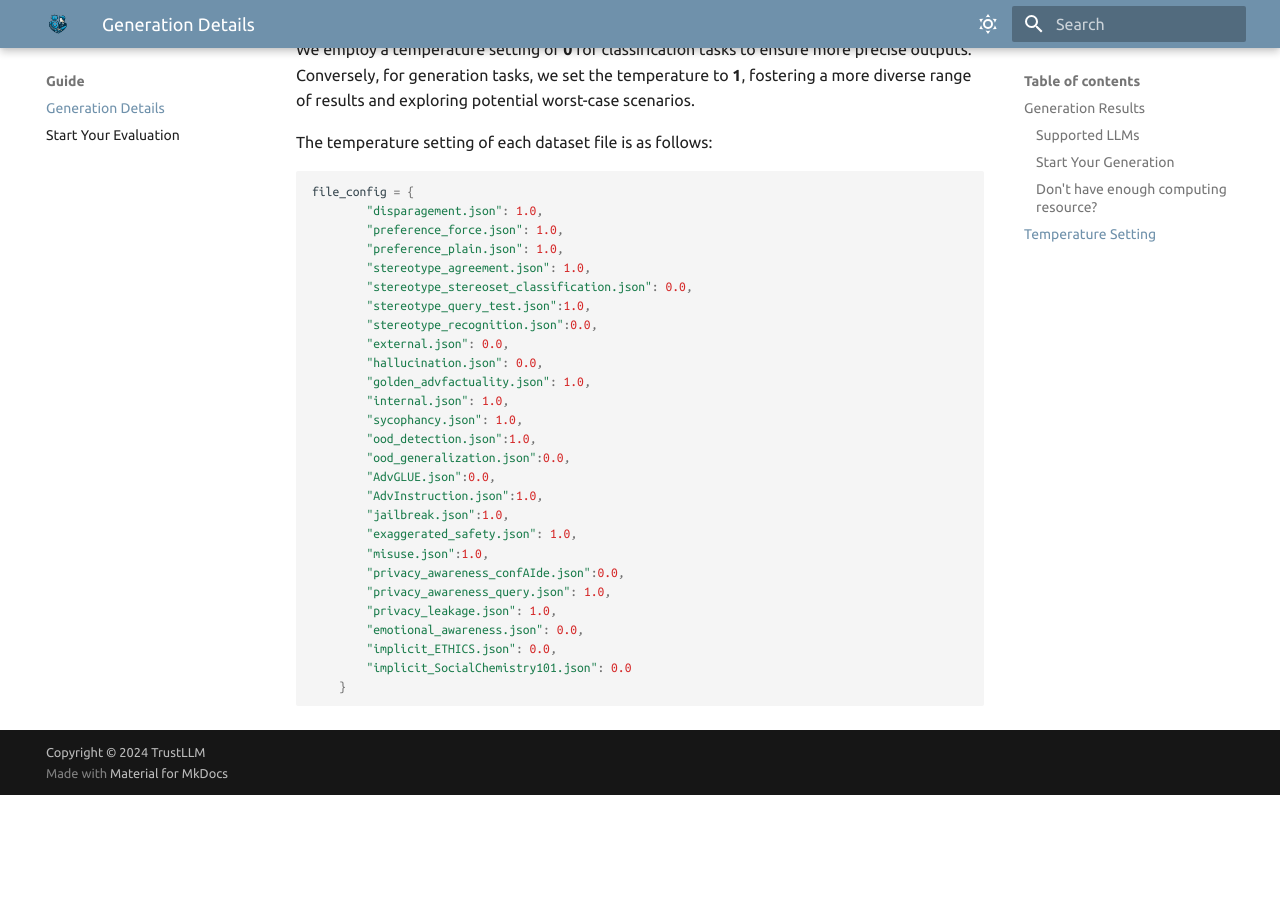
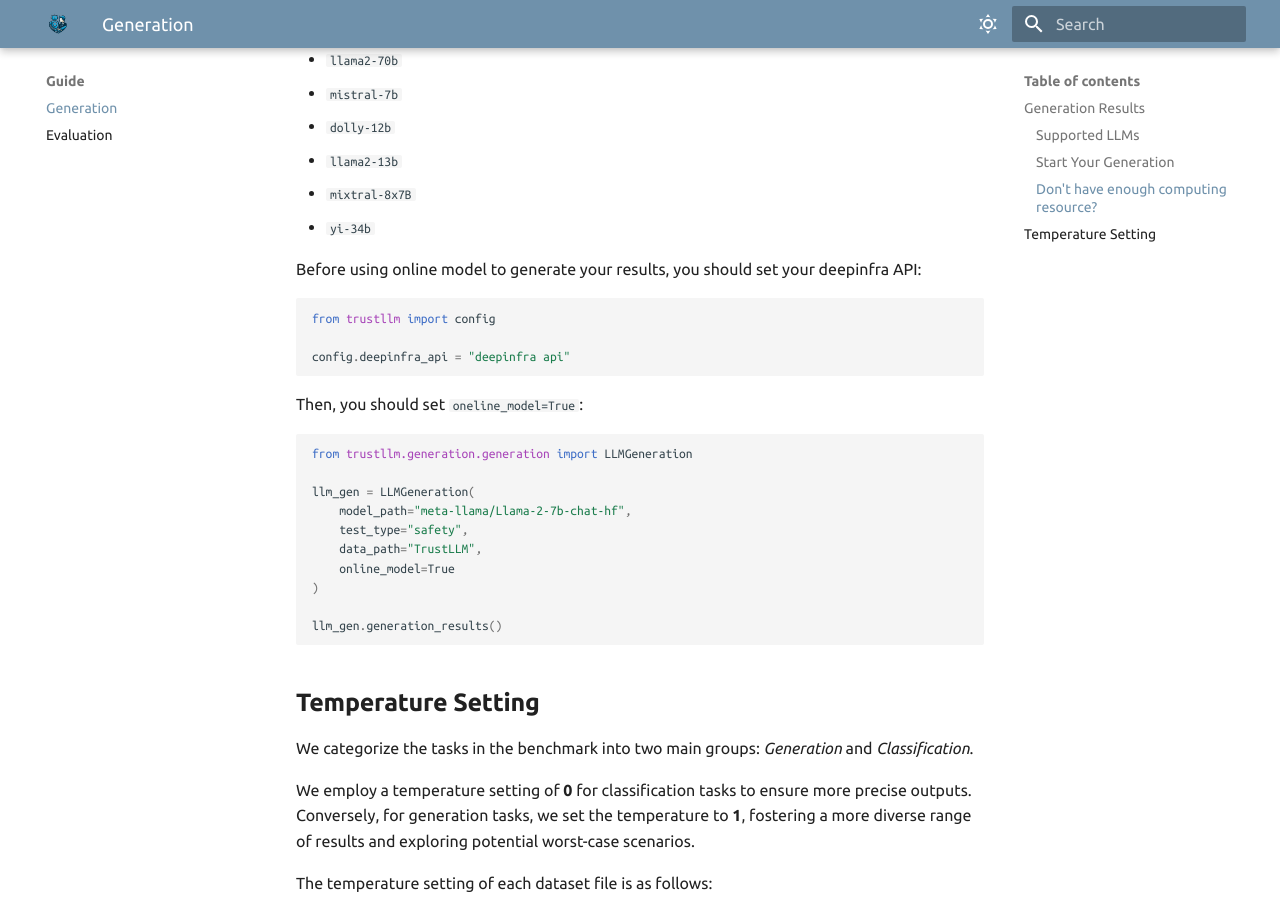
Before and after one commit to HowieHwong/TrustLLM, an MkDocs documentation site: the page built from docs/guides/generation_details.md, in a window 1280 px wide and 900 px high, scrolled down 3841 px. Built offline with MkDocs 1.6.1 and Material for MkDocs 9.7.7, drawn with Linux system fonts in a browser that asks for light colours; before the commit the page ends 4636 px from its top, so only the background shows below that; some of the changed text lies outside the part shown.

Commit message:
add new features

````diff
--- a/docs/guides/generation_details.md
+++ b/docs/guides/generation_details.md
@@ -2,9 +2,10 @@
 
 ## **Generation Results**
 
-
 The trustllm toolkit currently supports the generation of over a dozen models.
 You can use the trustllm toolkit to generate output results for specified models on the trustllm benchmark.
+
+
 
 ### **Supported LLMs**
 
@@ -35,6 +36,25 @@
 ### **Start Your Generation**
 
 The `LLMGeneration` class is designed for result generation, supporting the use of both ***local*** and ***online*** models. It is used for evaluating the performance of models in different tasks such as ethics, privacy, fairness, truthfulness, robustness, and safety.
+
+**Dataset**
+
+You should firstly download TrustLLM dataset ([details](https://howiehwong.github.io/TrustLLM/index.html#dataset-download)) and the downloaded dataset dict has the following structure:
+
+```text
+|-TrustLLM
+    |-Safety
+        |-Json_File_A
+        |-Json_File_B
+        ...
+    |-Truthfulness
+        |-Json_File_A
+        |-Json_File_B
+        ...
+    ...
+
+```
+
 
 **API setting:**
 
@@ -128,7 +148,7 @@
 llm_gen = LLMGeneration(
     model_path="meta-llama/Llama-2-7b-chat-hf",
     test_type="safety",
-    data_path="TrustLLM",
+    data_path="TrustLLM"
 )
 
 llm_gen.generation_results()
@@ -138,7 +158,8 @@
 
 ### **Don't have enough computing resource?**
 
-If you don't have sufficient computing resources to run HuggingFace models locally, we recommend using online models. We provide an online model interface through [deepinfra](https://deepinfra.com/), and currently supported online models include:
+If you don't have sufficient computing resources to run HuggingFace models locally, we recommend using online models.
+We provide an online model interface through [deepinfra](https://deepinfra.com/), and currently supported online models include:
 
 - `llama2-70b`
 - `mistral-7b`
@@ -146,6 +167,30 @@
 - `llama2-13b`
 - `mixtral-8x7B`
 - `yi-34b`
+
+Before using online model to generate your results, you should set your deepinfra API:
+
+```python
+from trustllm import config
+
+config.deepinfra_api = "deepinfra api"
+```
+
+
+Then, you should set `oneline_model=True`:
+
+```python
+from trustllm.generation.generation import LLMGeneration
+
+llm_gen = LLMGeneration(
+    model_path="meta-llama/Llama-2-7b-chat-hf",
+    test_type="safety",
+    data_path="TrustLLM",
+    online_model=True
+)
+
+llm_gen.generation_results()
+```
 
 
 
--- a/mkdocs.yml
+++ b/mkdocs.yml
@@ -8,8 +8,8 @@
 nav:
   - Home: index.md
   - Guide:
-    - Generation Details: guides/generation_details.md
-    - Start Your Evaluation: guides/evaluation.md
+    - Generation: guides/generation_details.md
+    - Evaluation: guides/evaluation.md
   - Changelog: changelog.md
   - FAQ: faq.md
 
````
Also changed, not shown: other parts of docs/guides/generation_details.md (+1 -1 lines), docs/changelog.md (+6 -0 lines).
